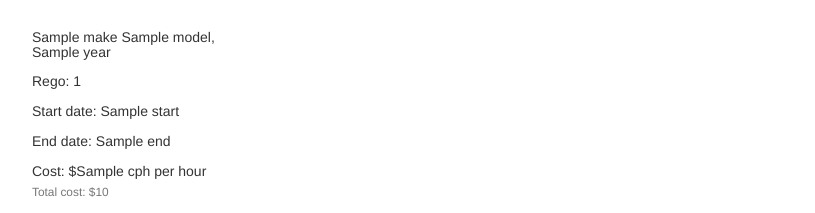
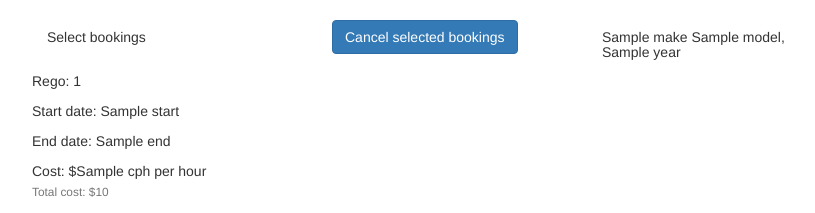
Before and after one commit to jordanwoodroffe/Rental-management, a Flask app: template templates/cancel.html in a window 1280 px wide. Shown: the part 97-310 px from the top of the page, without its empty margins (38-853 px from the left). Run offline with Flask 2, Linux system fonts and the light colour scheme; the template is opened without the code that fills it: most values are stand-ins (such as "Sample title", 1, 10 or a date in 2020); parts of the project's set-up code (start-up, migrations or seed data) failed here and were passed over; some libraries are stand-ins or nearby versions.

Commit message:
updated cancel to allow for multiple simultaneous cancellations
Signed-off-by: donald-uren <donalduren@gmail.com>

```diff
--- a/api.py
+++ b/api.py
@@ -565,9 +565,6 @@ def valid_booking(proposed: Booking) -> bool:
 def update_booking():
     """Update a booked booking status: cancelled
 
-    Attributes:
-
-
     Returns:
         200 if successful, and booking data as a json object
         400 if invalid json data received in request
@@ -578,19 +575,18 @@ def update_booking():
     if data is not None:
         json_data = json.loads(data)
         booking_id = json_data['booking_id']
-        status = json_data['status']
-        if None not in (status, booking_id):
+        if booking_id is not None:
             booking = Booking.query.get(booking_id)
             if booking is not None:
-                booking.completed = int(status)
+                booking.completed = 2
                 db.session.commit()
                 b_data = json.loads(BookingSchema().dumps(booking))
                 response = Response(
                     json.dumps(
                         {
                             'car_id': b_data["car_id"],
-                            'start': b_data["start"],
-                            'end': b_data["end"]
+                            'start': b_data["start"].replace("T", " "),
+                            'end': b_data["end"].replace("T", " ")
                         }
                     ), status=200, mimetype='application/json')
             else:
--- a/templates/cancel.html
+++ b/templates/cancel.html
@@ -13,14 +13,34 @@
           <span aria-hidden="true">&times;</span>
         </button>
         <strong>{{message.message}}</strong>
+        {% if message.data %}
         <div>
           <small class="text-muted">{{message.data}}</small>
         </div>
+        {% endif %}
       </div>
     {% endfor %}
   {% endif %}
   <div class="container">
-    {% if user_bookings != None %}
+    {% if user_bookings != None and user_bookings|length > 0 %}
+    <form class="pb-3" action="/cancel" method="post" onsubmit="displayvalues()">
+      <div class="form-row">
+        <h5 class="col-md-3">Select bookings</h5>
+      </div>
+      <div class="form-row" style="display: none;">
+        <div class="form-group col-md-3">
+          {% for booking in user_bookings %}
+            <label for="cancel-{{booking.booking_id}}"></label>
+            <input name="cancel" type="checkbox" value="{{booking.booking_id}}" id="cancel-{{booking.booking_id}}">{{booking.booking_id}}</input>
+          {% endfor %}
+        </div>
+      </div>
+      <div class="form-row">
+        <div class="form-group form-row col-md-3">
+          <button type="submit" class="btn btn-primary" name="submit">Cancel selected bookings</button>
+        </div>
+      </div>
+    </form>
     <div class="card-columns">
       {% for booking in user_bookings %}
       {% set status = {0: "Booked", 1: "Completed", 2: "Cancelled"}[ booking.completed]|default("") -%}
@@ -35,9 +55,9 @@
             <br/><small class="text-muted">Total cost: ${{booking.cost}}</small>
             </p>
             {% if booking.completed == 0 %}
-              <form class="form-signup" action="/cancel?booking_id={{booking.booking_id}}&status=2" method="POST">
-                <button type="submit" class="btn btn-primary" name="submit">Cancel</button>
-              </form>
+<!--              <form class="form-signup" action="/cancel?booking_id={{booking.booking_id}}&status=2" method="POST">-->
+            <button id="button-{{booking.booking_id}}" onclick="updateSelect({{booking.booking_id}})" class="btn btn-secondary">Cancel</button>
+<!--              </form>-->
             {% else %}
             <p class="card-text">Status: {{status}}</p>
             {% endif %}
@@ -54,6 +74,24 @@
       </div>
     {% endif %}
   </div>
+<script type="text/javascript">
+  function updateSelect(value) {
+    let checkbox = document.getElementById("cancel-" + value);
+    checkbox.checked = !checkbox.checked;
+    let button = document.getElementById("button-" + value);
+    if (checkbox.checked) {
+      button.classList.remove("btn-secondary");
+      button.classList.add("btn-danger");
+    } else {
+      button.classList.remove("btn-danger");
+      button.classList.add("btn-secondary");
+    }
+  }
+
+  function displayvalues(){
+    let select = document.getElementById("booking-select");
+    alert(select.value)
+  }
+</script>
 </body>
-
 {% endblock %}
--- a/website.py
+++ b/website.py
@@ -415,16 +415,25 @@ def render_cancel_page():
 
 @site.route("/cancel", methods=['POST'])
 def cancel_booking():
-    """Attempts to cancel a booking for a user
+    """Attempts to cancel a booking/bookings for a user
 
     Returns:
         redirects to site.render_cancel_page with confirmation/error messages
     """
     if 'user' in session:
+        bookings = request.form.getlist('cancel')
         messages = []
-        booking_id = request.args.get('booking_id')
-        status = request.args.get('status')
-        if None not in (booking_id, status):
+        for booking in bookings:
+            booking_id = int(booking)
+            status = 2
+            result = requests.get(
+                "{}{}".format(URL, "booking"), params={"booking_id": booking_id}
+            )
+            if result.status_code == 200:
+                data = result.json()
+                if data['user_id'] != session['user']['username']:
+                    messages.append(("warning", {"message": "Booking is not for current user"}))
+                    return redirect(url_for('site.render_cancel_page', messages=json.dumps(messages)))
             data = {
                 "booking_id": booking_id,
                 "status": status
```
Lines whose indentation alone changed are shown as unchanged.
